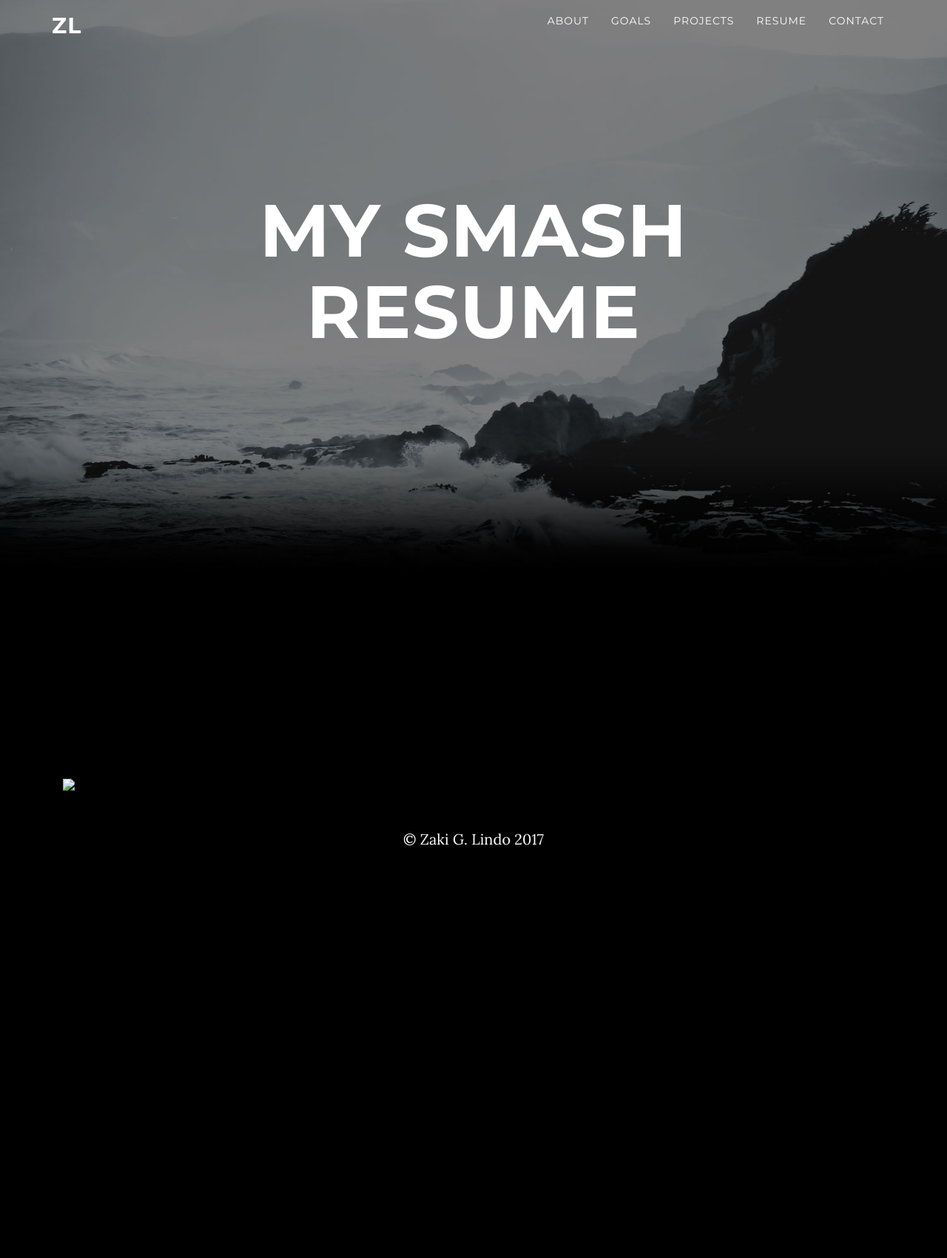
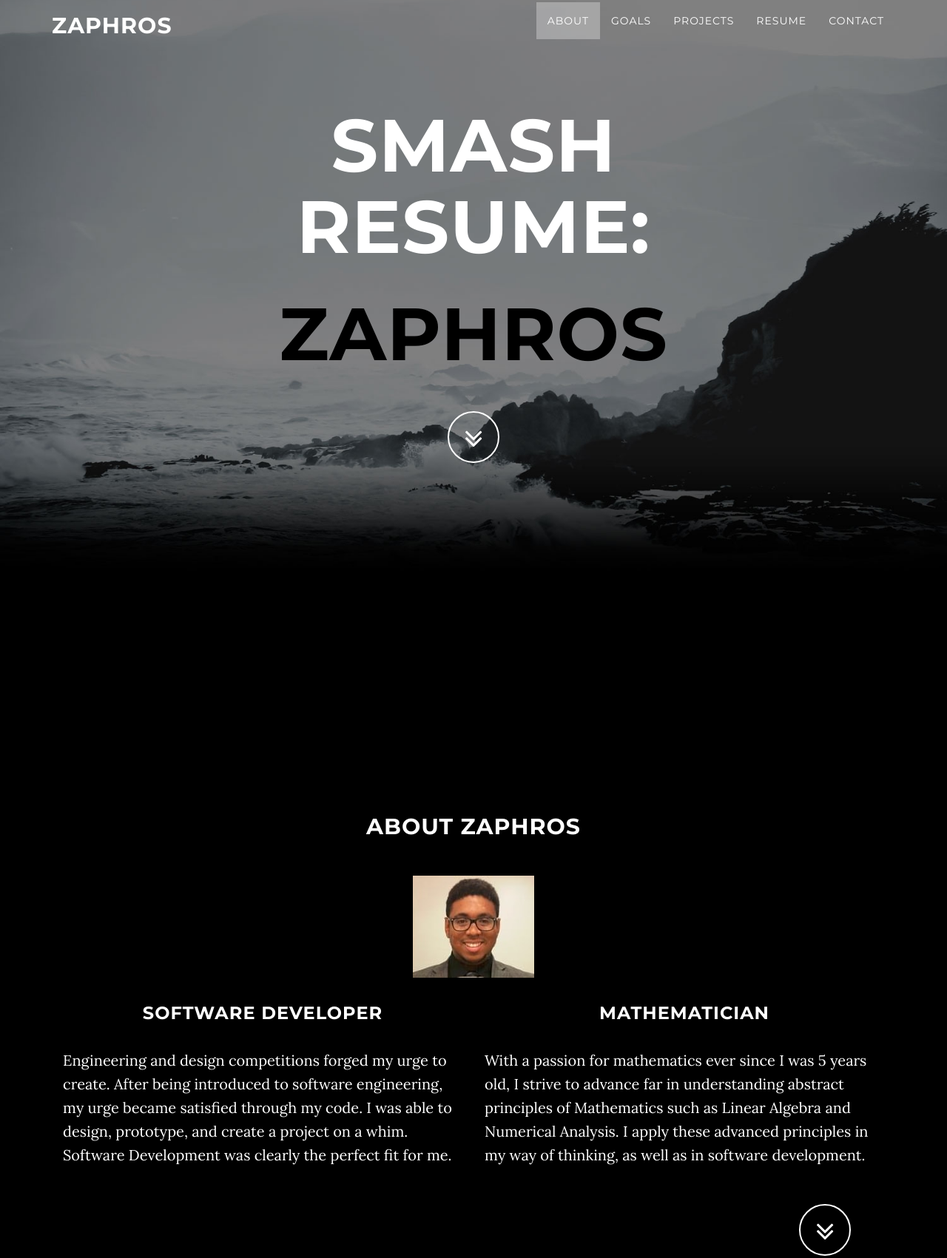
Before and after one commit to ZGLindo/NewWebsite, a website: page smashproject.html in a window 1280 px wide. Shown: the part 17-1718 px from the top of the page at 74% size. Before the commit the page ends 1218 px from the top, so only its background shows below. Drawn offline with nearby package versions, Linux system fonts and the light colour scheme.

Commit message:
Quick push of very small changes

```diff
--- a/smashproject.html
+++ b/smashproject.html
@@ -9,7 +9,7 @@
     <meta name="description" content="Zaki Lindo's Professional Portfolio">
     <meta name="author" content="Zaki Lindo">
 
-    <title>Zaki G. Lindo</title>
+    <title>Zaphros' Resume</title>
 
     <!-- Bootstrap Core CSS -->
     <link href="vendor/bootstrap/css/bootstrap.min.css" rel="stylesheet">
@@ -41,7 +41,7 @@
                     Menu <i class="fa fa-bars"></i>
                 </button>
                 <a class="navbar-brand page-scroll" href="index.html">
-                    <span class="light"></span> <h2>ZL</h2>
+                    <span class="light"></span> <h2>Zaphros</h2>
                 </a>
             </div>
 
@@ -53,19 +53,19 @@
                         <a href="#page-top"></a>
                     </li>
                     <li>
-                        <a class="page-scroll" href="index.html#about">About</a>
+                        <a class="page-scroll" href="#about">About</a>
                     </li>
                     <li>
-                        <a class="page-scroll" href="index.html#goals">Goals</a>
+                        <a class="page-scroll" href="#goals">Goals</a>
                     </li>
                     <li>
-                        <a class="page-scroll" href="index.html#projects">Projects</a>
+                        <a class="page-scroll" href="#projects">Projects</a>
                     </li>
                     <li>
-                        <a class="page-scroll" href="index.html#resume">Resume</a>
+                        <a class="page-scroll" href="#resume">Resume</a>
                     </li>
                     <li>
-                        <a class="page-scroll" href="index.html#contact">Contact</a>
+                        <a class="page-scroll" href="#contact">Contact</a>
                     </li>
                 </ul>
             </div>
@@ -79,20 +79,49 @@
                 <div class="row">
                     <div class="col-md-8 col-md-offset-2">
                         <h3 class="brand-heading">
-                            My Smash Resume
+                            Smash Resume:<h3 class="brand-heading" style="color: black;">Zaphros</h3>
                         </h3>
                     </div>
                 </div>
+                <div class="col-md-4 col-md-offset-4">
+                <a href="#about" class="btn btn-circle page-scroll">
+                    <i class="fa fa-angle-double-down animated"></i>
+                </a>
+            </div>
         </div>
     </header>
 
+    <!-- About Section -->
+    <section class="container content-section text-center">
+        <div class="row">
+            <p id="about"></p>
+            <h2 style="padding-bottom:.5em;"><br>About Zaphros</h2>
+            <div style="padding-bottom: 2.5em;"><img src="img/Careerfairprofile.jpg"/></div>
+                <div class="container">
+                <div class="col-md-6">
+                    <h3>Software Developer</h3>
+                    <p style="text-align:left;">Engineering and design competitions forged my urge to create. After being introduced to software engineering, my urge became satisfied through my code. I was able to design, prototype, and create a project on a whim. Software Development was clearly the perfect fit for me.</p>
+                </div>
+                <div class="col-md-6">
+                    <h3>Mathematician</h3>
+                    <p style="text-align:left;">With a passion for mathematics ever since I was 5 years old, I strive to advance far in understanding abstract principles of Mathematics such as Linear Algebra and Numerical Analysis. I apply these advanced principles in my way of thinking, as well as in software development.</p>
+                </div>
+            </div>
+        </div>
+        <div class ="col-md-2 col-md-offset-10">
+                <a href="#goals" class="btn btn-circle page-scroll">
+                            <i class="fa fa-angle-double-down animated"></i>
+                </a>
+            </div>
+    </section>
+
     <!-- Projects Section -->
     <section class="content-section text-center">
-        <div id="">
+        <div id="smash">
             <div class="container">
                 <div class="col-md-12 portfolio-item text-center">
                 <a href="#description"><br>
-                    <img class="img-responsive" src= style="min-height:33em; min-width:53em; margin:auto;">
+                    <img class="img-responsive" src= "" style="min-height:33em; min-width:53em; margin:auto;">
                 </a>
             </div>
             </div>
@@ -102,7 +131,7 @@
     <!-- Footer -->
     <footer>
         <div class="container text-center">
-            <p>&copy; Zaki G. Lindo 2017</p>
+            <p>&copy; Zaki G. Lindo 2018</p>
         </div>
     </footer>
 
```
